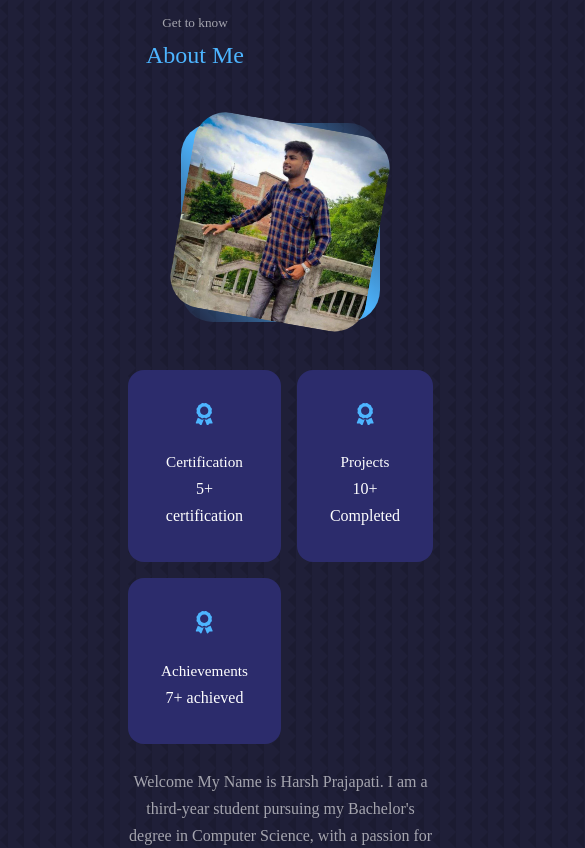
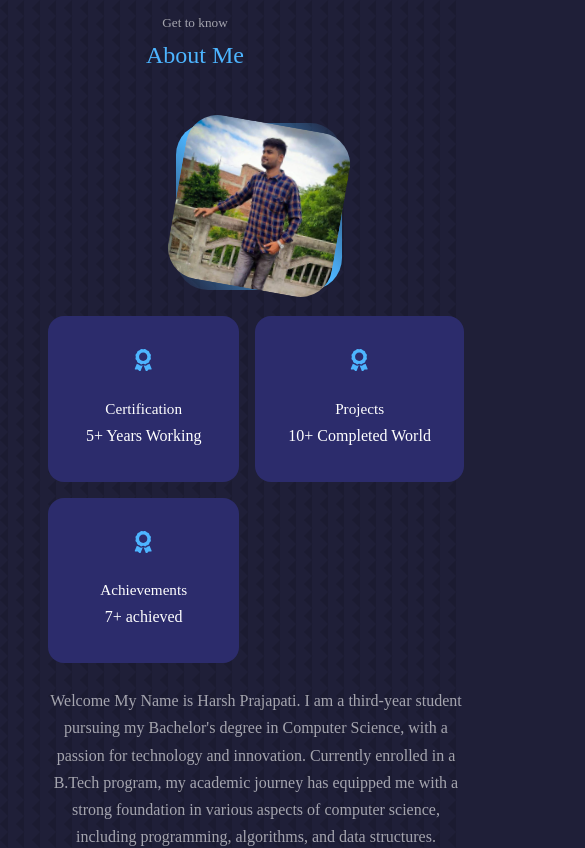
Before and after one commit to HarshPrajapati4926/My_Portfolio_Website, a React (Create React App) app: page / in a window 390 px wide. Shown: the part 960-1808 px from the top of the page, 585 px wide, since content can reach past the window. Built offline with nearby package versions, Linux system fonts and the light colour scheme.

Commit message:
second commit

```diff
--- a/src/components/about/About.jsx
+++ b/src/components/about/About.jsx
@@ -18,12 +18,12 @@ const About = () => {
             <article className='about_card'>
               <FaAward className='about_icon'/>
               <h5>Certification</h5>
-              <smal>5+ certification</smal>
+              <smal>5+ Years Working</smal>
             </article>
             <article className='about_card'>
               <FaAward className='about_icon'/>
               <h5>Projects</h5>
-              <smal>10+ Completed</smal>
+              <smal>10+ Completed World</smal>
             </article>
             <article className='about_card'>
               <FaAward className='about_icon'/>
--- a/src/components/about/about.css
+++ b/src/components/about/about.css
@@ -36,6 +36,7 @@
     padding: 2rem;
     text-align: center;
     transition: var(--transition);
+    white-space: nowrap;
 
 }
 .about_card:hover{
@@ -50,6 +51,7 @@
 }
 .about_card h5{
     font-size: 0.95rem;
+
 }
 .about_card small{
     font-size: 0.7rem;
@@ -77,16 +79,19 @@
 @media screen and (max-width:600px){
     .about_me{
         width: 65%;
-        margin: 0 auto 3rem;
+        margin: 0 3rem 6rem 3rem;
     }
     .about_cards{
         grid-template-columns: 1fr 1fr;
         gap: 1rem;
+        margin: 0px;
     }
     .about_content{
         text-align: center;
+        margin: -5rem;
     }
     .about_content p{
         margin: 1.5rem 0;
+
     }
 }
--- a/src/components/footer/footer.css
+++ b/src/components/footer/footer.css
@@ -44,7 +44,7 @@ footer a{
     margin-bottom: 4rem;
     color: var(--color-bg);
 }
-@media screen and(max-width:600px) {
+@media screen and (max-width:600px) {
     .permalinks{
         flex-direction: column;
         gap: 1.5rem;
--- a/src/components/portfolio/portfolio.css
+++ b/src/components/portfolio/portfolio.css
@@ -28,16 +28,16 @@
     margin-bottom: 1rem;
 }
 /* ############ MEDIA QUERIES ############ */
-@media screen and(max-width:1024px) {
+@media screen and (max-width:1024px) {
     .portfolio_container{
         grid-template-columns: 1fr 1fr;
         gap: 1.2rem;
     }
 }
 
-@media screen and(max-width:600px) {
+@media screen and (max-width:600px) {
     .portfolio_container{
-        grid-template-columns: 1fr;
+        grid-template-columns:1fr;
         gap: 1rem;
     }
 }
```
